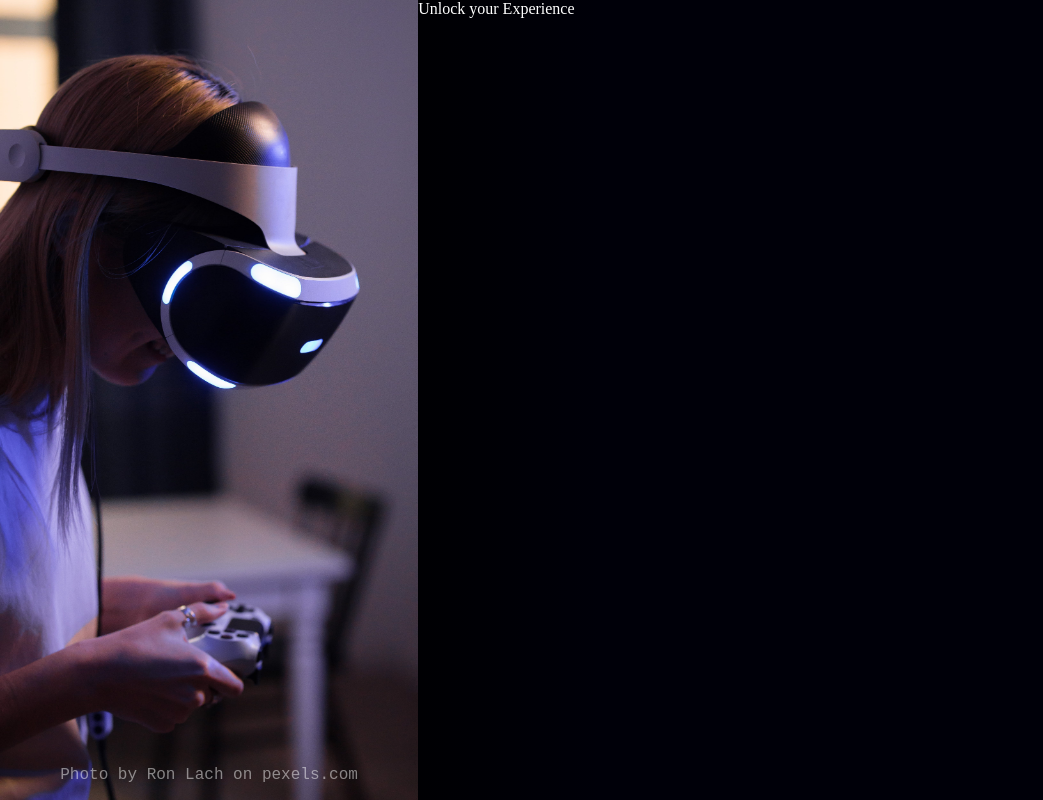
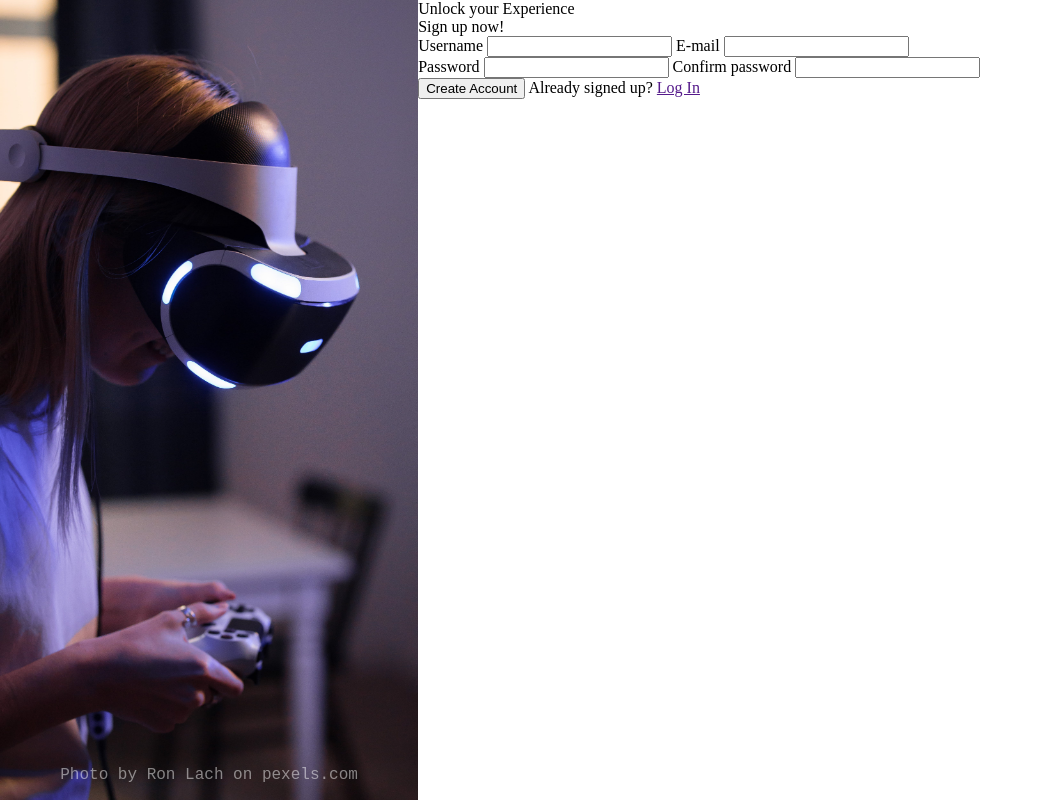
Before and after one commit to MuhammadAlvi03/sign-up-form, a plain HTML site: page index.html in a window 1280 px wide. Shown: the whole page, without its empty margins (0-1043 px from the left). Drawn offline with Linux system fonts and the light colour scheme.

Commit message:
create form controls

```diff
--- a/index.html
+++ b/index.html
@@ -17,8 +17,31 @@
         <div class="hero">
             <span>Unlock your Experience</span>
         </div>
-        <div class="form-container"></div>
-        <div class="submit"></div>
+        <div class="body">
+            <div class="body-text">
+                <span>Sign up now!</span>
+            </div>
+            <div class="form-container">
+                <form method="post">
+                    <div class="form-row">
+                        <label for="username">Username</label>
+                        <input type="text" name="username" id="username">
+                        <label for="mail">E-mail</label>
+                        <input type="email" name="useremail" id="mail">
+                    </div>
+                    <div class="form-row">
+                        <label for="pwd">Password</label>
+                        <input type="password" name="userpass" id="pwd">
+                        <label for="pwdconfirm">Confirm password</label>
+                        <input type="password" name="userpassconfirm" id="pwdconfirm">
+                    </div>
+                </form>
+            </div>
+        </div>
+        <div class="submit">
+            <button type="submit">Create Account</button>
+            <span>Already signed up? <a href="">Log In</a></span>
+        </div>
     </div>
 </div>
 </body>
--- a/style.css
+++ b/style.css
@@ -33,10 +33,9 @@ body {
     height: 100%;
     flex-grow: 1;
     box-sizing: border-box;
-    background: rgb(0,0,3);
-    background: linear-gradient(90deg, rgba(0,0,3,1) 0%, rgba(0,0,9,1) 21%);
+    background: rgb(255, 255, 255);
 }
 
 .hero > span {
-    color: white;
+    color: rgb(0, 0, 0);
 }
```
Also changed, not shown: notes.txt.
